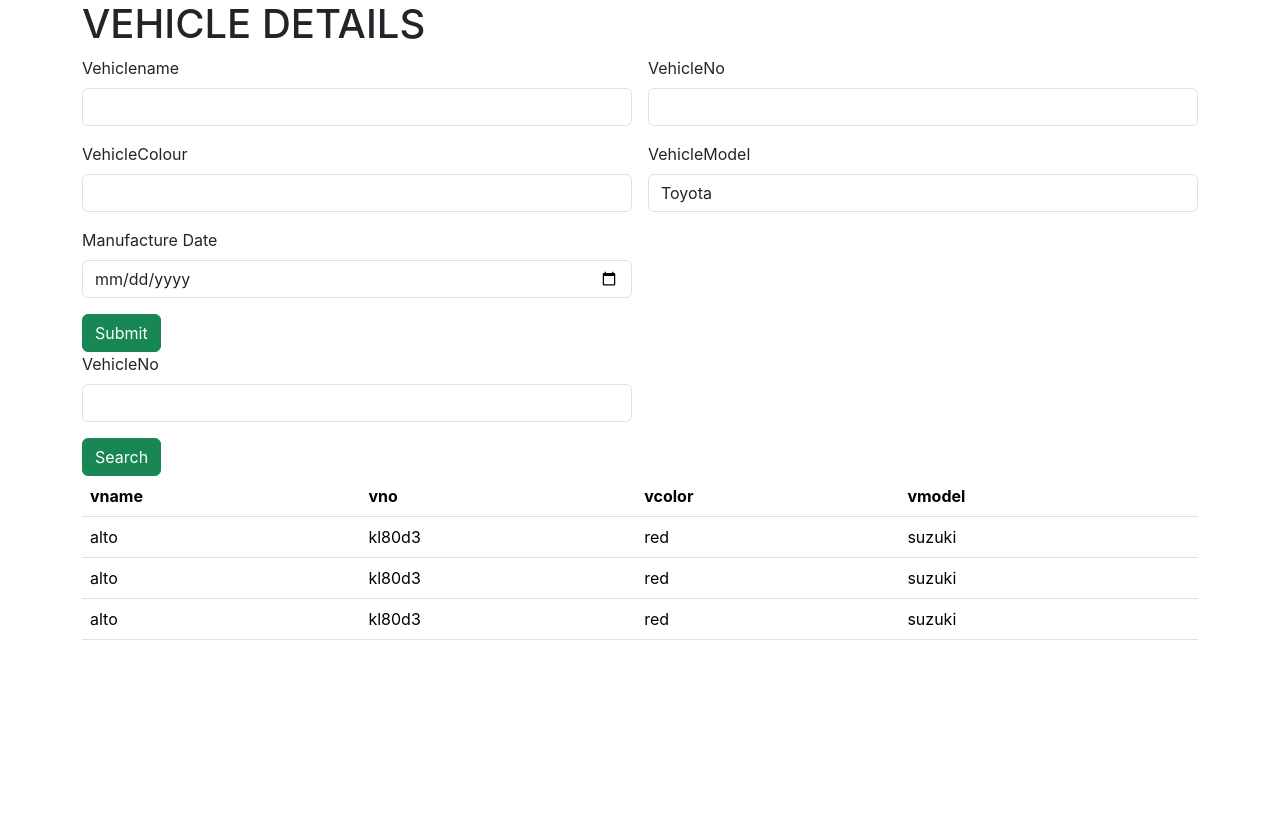
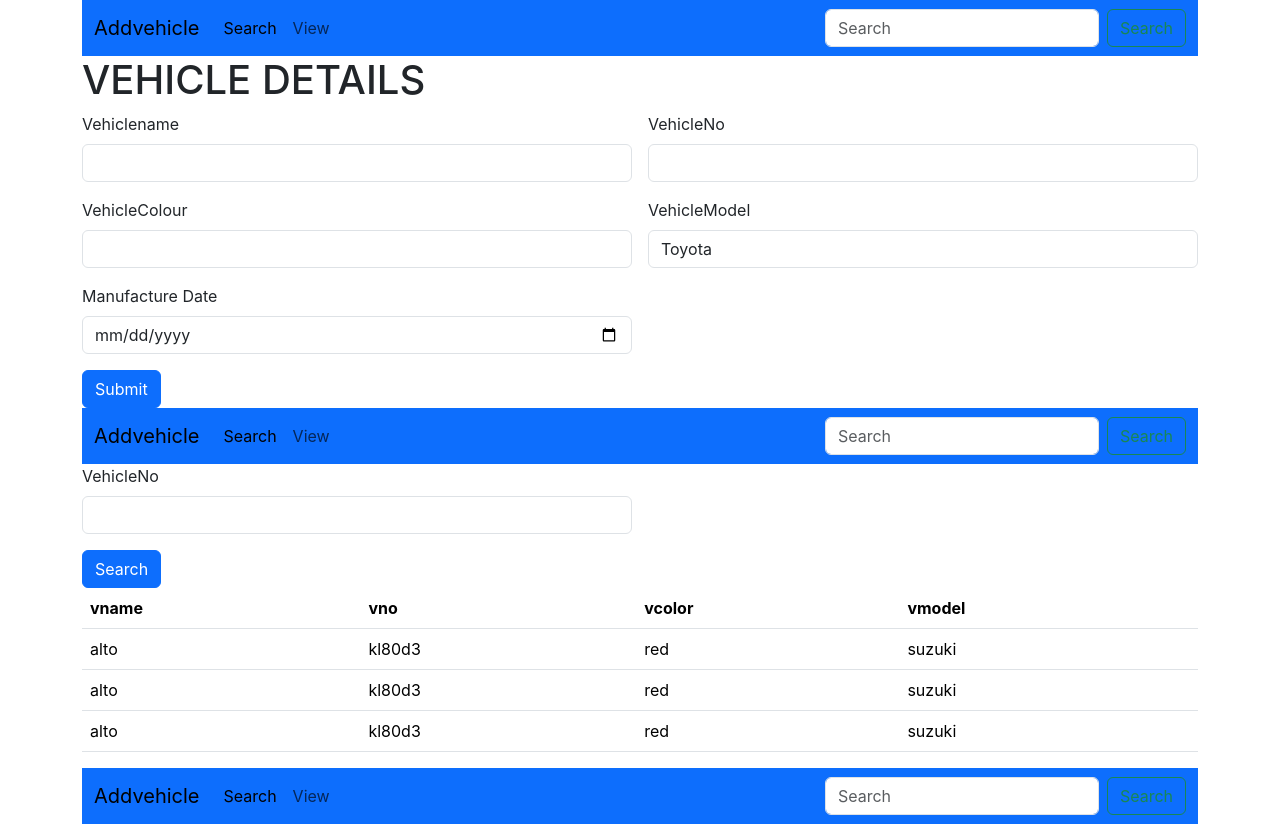
Before and after one commit to AnnaNThomas/vehiclerepo, a React (Create React App) app: page / in a window 1280 px wide. Before the commit the page ends 800 px from the top, so only its background shows below. Built offline with nearby package versions, Linux system fonts and the light colour scheme.

Commit message:
vehicle navbars

```diff
--- a/src/App.js
+++ b/src/App.js
@@ -3,6 +3,7 @@
 import Addvehicle from './components/Addvehicle';
 import Searchvehicle from './components/Searchvehicle';
 import Viewvehicle from './components/Viewvehicle';
+import Nav from './components/Nav';
 
 function App() {
   return (
@@ -10,6 +11,7 @@
       <Addvehicle/>
       <Searchvehicle/>
       <Viewvehicle/>
+      <Nav/>
     </div>
   );
 }
--- a/src/components/Addvehicle.jsx
+++ b/src/components/Addvehicle.jsx
@@ -1,8 +1,10 @@
 import React from 'react'
+import Nav from './Nav'
 
 const Addvehicle = () => {
   return (
     <div>
+        <Nav/>
         <div className="container">
             <div className="row">
                 <div className="col col-12 col-sm-12 col-md-12 col-lg-12 col-xl-12 col-xxl-12">
@@ -34,7 +36,7 @@
                     <input type="date" name="" id="" class="form-control"/>
                     </div>
                     <div className="col col-12 col-sm-12 col-md-12 col-lg-12 col-xl-12 col-xxl-12">
-                        <button className="btn btn-success">Submit</button>
+                        <button className="btn btn-primary">Submit</button>
                     </div>
                 </div>
                 </div>
--- /dev/null
+++ b/src/components/Nav.jsx
@@ -0,0 +1,38 @@
+import React from 'react'
+
+const Nav = () => {
+  return (
+    <div>
+        <div className="container">
+            <div className="row">
+                <div className="col col-12 col-sm-12 col-md-12 col-lg-12 col-xl-12 col-xxl-12">
+                <nav class="navbar navbar-expand-lg bg-primary">
+  <div class="container-fluid">
+    <a class="navbar-brand" href="Addvehicle.jsx">Addvehicle</a>
+    <button class="navbar-toggler" type="button" data-bs-toggle="collapse" data-bs-target="#navbarSupportedContent" aria-controls="navbarSupportedContent" aria-expanded="false" aria-label="Toggle navigation">
+      <span class="navbar-toggler-icon"></span>
+    </button>
+    <div class="collapse navbar-collapse" id="navbarSupportedContent">
+      <ul class="navbar-nav me-auto mb-2 mb-lg-0">
+        <li class="nav-item">
+          <a class="nav-link active" aria-current="page" href="Searchvehicle.jsx">Search</a>
+        </li>
+        <li class="nav-item">
+          <a class="nav-link" href="Viewvehicle.jsx">View</a>
+        </li>
+      </ul>
+      <form class="d-flex" role="search">
+        <input class="form-control me-2" type="search" placeholder="Search" aria-label="Search"/>
+        <button class="btn btn-outline-success" type="submit">Search</button>
+      </form>
+    </div>
+  </div>
+</nav>
+                </div>
+            </div>
+        </div>
+    </div>
+  )
+}
+
+export default Nav
--- a/src/components/Searchvehicle.jsx
+++ b/src/components/Searchvehicle.jsx
@@ -1,8 +1,10 @@
 import React from 'react'
+import Nav from './Nav'
 
 const Searchvehicle = () => {
   return (
     <div>
+        <Nav/>
         <div className="container">
             <div className="row">
                 <div className="col col-12 col-sm-12 col-md-12 col-lg-12 col-xl-12 col-xxl-12">
@@ -12,7 +14,7 @@
                     <input type="text" className="form-control" />
                     </div>
                     <div className="col col-12 col-sm-12 col-md-12 col-lg-12 col-xl-12 col-xxl-12">
-                    <button className="btn btn-success">Search</button>
+                    <button className="btn btn-primary">Search</button>
                     </div>
                 </div>
                 </div>
```
